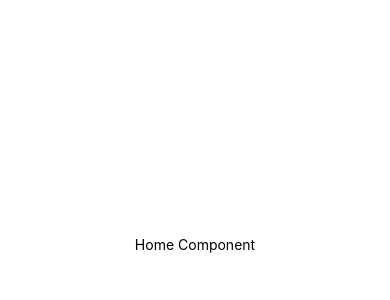
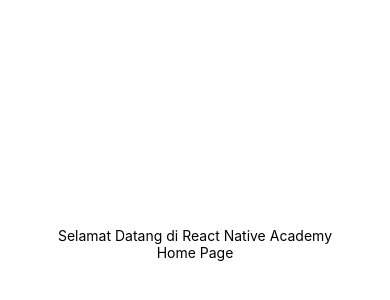
Before and after one commit to admhabits/react-native-expo-2023, a React Native app: screen /Home in a window 390 px wide. Shown: the part 178-478 px from the top of the page. Built offline with nearby package versions, Linux system fonts and the light colour scheme.

Commit message:
Refactor Structure Design App

```diff
--- /dev/null
+++ b/components/Header.js
@@ -0,0 +1,24 @@
+//import liraries
+import React, { Component } from 'react';
+import { View, Text, StyleSheet, StatusBar } from 'react-native';
+
+// create a component
+const Header = () => {
+    return (
+        <View style={styles.container}>
+            <Text>Selamat Datang di React Native Academy</Text>
+            <StatusBar style="auto"/>
+        </View>
+    );
+};
+
+// define your styles
+const styles = StyleSheet.create({
+    container: {
+        fontFamily: 'monospace',
+        backgroundColor: '#FFF',
+    },
+});
+
+//make this component available to the app
+export default Header;
--- a/components/Home.js
+++ b/pages/Home.js
@@ -1,12 +1,14 @@
 //import liraries
 import React from 'react';
 import { View, Text, StyleSheet } from 'react-native';
+import Header from '../components/Header';
 
 // create a component
 const Home = () => {
     return (
         <View style={styles.container}>
-            <Text>Home Component</Text>
+            <Header/>
+            <Text>Home Page</Text>
         </View>
     );
 };
@@ -17,7 +19,7 @@
         flex: 1,
         justifyContent: 'center',
         alignItems: 'center',
-        backgroundColor: '#FFF',
+        backgroundColor: 'white',
     },
 });
 
--- a/components/Login.js
+++ b/pages/Login.js
@@ -1,12 +1,12 @@
 //import liraries
-import React from 'react';
+import React, { Component } from 'react';
 import { View, Text, StyleSheet } from 'react-native';
 
 // create a component
 const Login = () => {
     return (
         <View style={styles.container}>
-            <Text>Login</Text>
+            <Text>Login Page</Text>
         </View>
     );
 };
@@ -17,7 +17,7 @@
         flex: 1,
         justifyContent: 'center',
         alignItems: 'center',
-        backgroundColor: '#2c3e50',
+        backgroundColor: 'white',
     },
 });
 
--- a/routes/index.js
+++ b/routes/index.js
@@ -2,8 +2,8 @@
 
 import {NavigationContainer} from '@react-navigation/native';
 import {createStackNavigator} from '@react-navigation/stack';
-import Login from '../components/Login';
-import Home from '../components/Home';
+import Login from '../pages/Login';
+import Home from '../pages/Home';
 
 const Stack = createStackNavigator();
 
```
